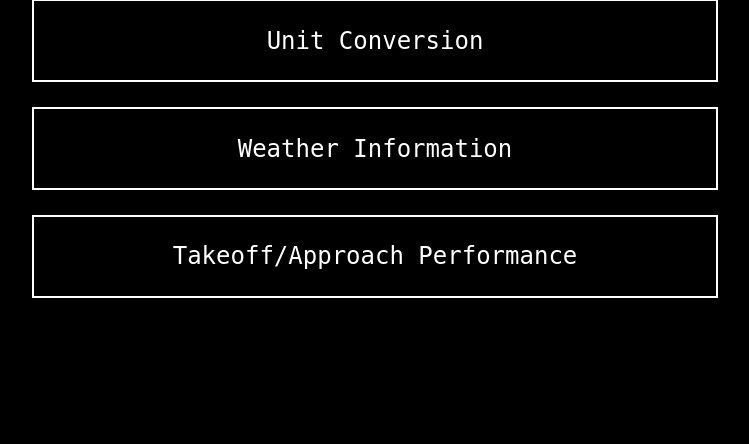
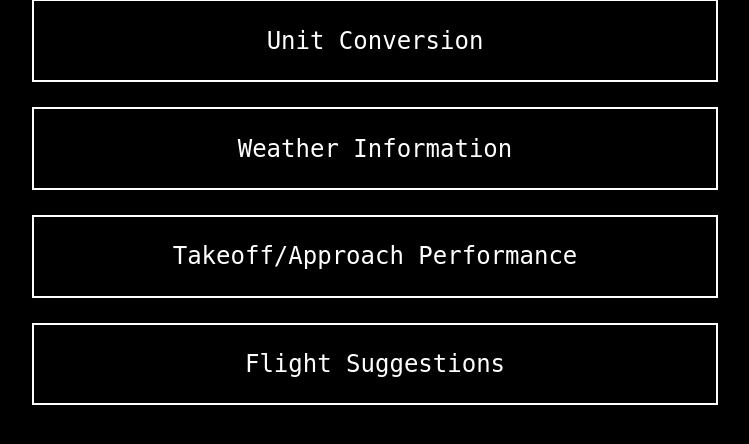
Before and after one commit to C-FWES/FSHandy, a Flask app: page / in a window 1280 px wide. Shown: the part 213-657 px from the top of the page, without its empty margins (265-1014 px from the left). Run offline with Flask 2, Linux system fonts and the light colour scheme.

Commit message:
flight suggestion panel

```diff
--- a/templates/index.html
+++ b/templates/index.html
@@ -30,5 +30,6 @@
 <div class="function_container" id="units">Unit Conversion</div>
 <div class="function_container" id="units">Weather Information</div>
 <div class="function_container" id="units">Takeoff/Approach Performance</div>
+<div class="function_container" id="units">Flight Suggestions</div>
 </body>
 </html>
```
